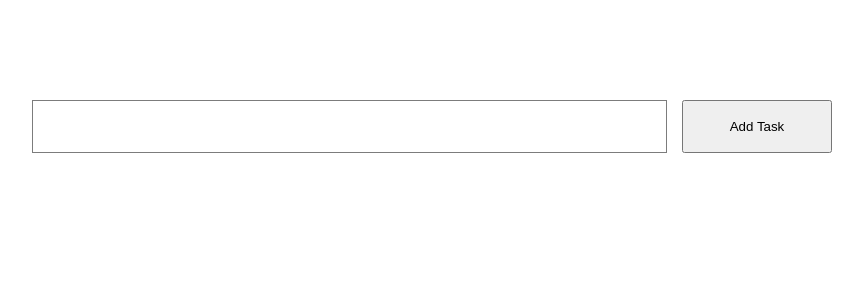
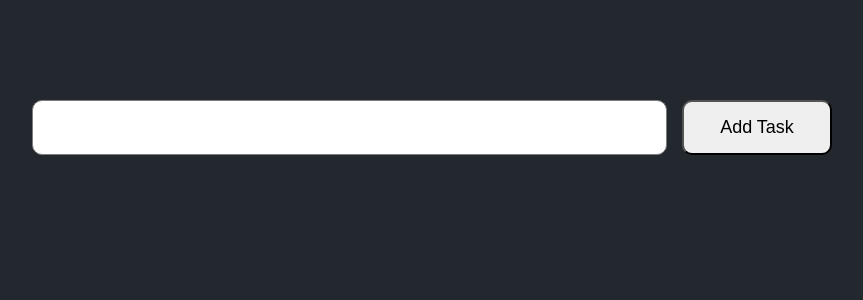
Before and after one commit to niredocz/react-todo-list, a React (Create React App) app: page / in a window 1280 px wide. Shown: the top 300 px of the page, without its empty margins (208-1071 px from the left). Built offline with nearby package versions, Linux system fonts and the light colour scheme.

Commit message:
styling todo wrap

```diff
--- a/src/components/TodoApp.css
+++ b/src/components/TodoApp.css
@@ -3,7 +3,14 @@
 }
 
 .todo-wrap {
-  padding: 100px 0;
+  min-height: 100vh;
+  padding-top: 100px;
+  background-color: #23272e;
+}
+
+.todo-wrap h1,
+.todo-wrap h2 {
+  color: #fff;
 }
 
 form {
@@ -19,6 +26,7 @@ form input {
   padding: 15px;
   outline: none;
   font-size: 18px;
+  border-radius: 10px;
   border: 1px solid #7c7c7c;
 }
 
@@ -27,10 +35,12 @@ form input:focus {
 }
 
 form button {
+  display: block;
   cursor: pointer;
-  display: block;
+  font-size: 18px;
   min-width: 150px;
   padding: 15px 25px;
+  border-radius: 10px;
 }
 
 .list-todo {
@@ -39,19 +49,33 @@ form button {
 }
 
 .list-todo .result {
+  gap: 15px;
   display: flex;
-  gap: 15px;
-  /* align-items: center; */
-  justify-content: space-between;
-  border: 1px solid #7c7c7c;
   padding: 15px;
   margin-bottom: 15px;
+  border-radius: 10px;
+  border: 1px solid #7c7c7c;
+  background-color: #394251;
+  justify-content: space-between;
 }
 
 .list-todo .result .result-text {
-  font-size: 24px;
+  color: #fff;
+  width: 100%;
   border: none;
   outline: none;
+  padding: 10px 0px;
+  font-size: 24px;
   font-weight: 700;
-  width: 100%;
+  background: none;
+  border-bottom: 1px solid transparent;
 }
+
+.list-todo .result .result-text:focus {
+  border-bottom-color: #fff;
+}
+
+.list-todo .result button {
+  width: 55px;
+  border-radius: 10px;
+}
```
